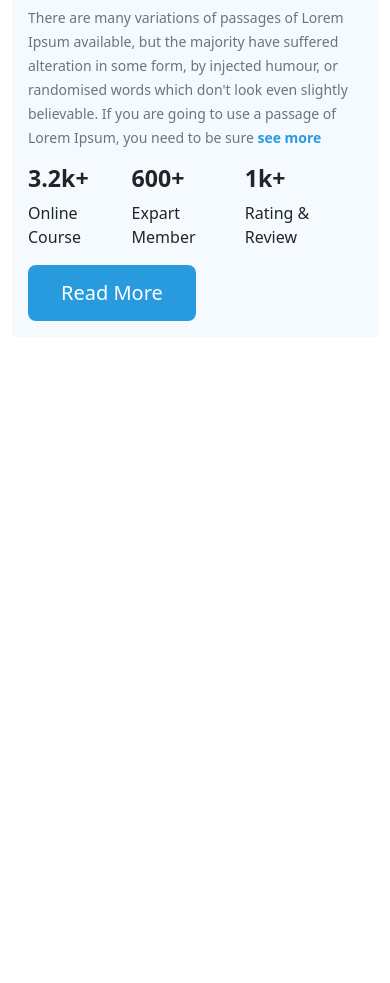
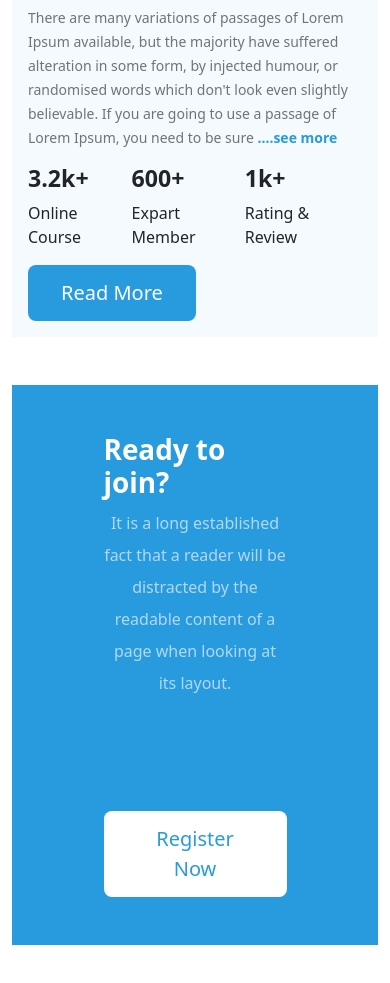
Before and after one commit to Alok52682/Assignment-3, a plain HTML site: page index.html in a window 390 px wide. Shown: the part 3220-4203 px from the top of the page. Before the commit the page ends 3605 px from the top, so only its background shows below. Drawn offline with nearby package versions, Linux system fonts and the light colour scheme.

Commit message:
register section added

```diff
--- a/index.html
+++ b/index.html
@@ -252,7 +252,7 @@
         </section>
         <!-- Popular courses end  -->
         <!-- Institute Explore part start  -->
-        <section class="institute-explore-bg">
+        <section class="institute-explore-bg mb-5">
             <div class="d-flex flex-column flex-md-row">
                 <div class="w-100 w-md-50">
                     <img src="images/working.png" class=" w-100" alt="">
@@ -264,7 +264,8 @@
                                 but the majority have suffered alteration in some form, by injected humour, or
                                 randomised words which don't look even slightly believable. If you are going to use a
                                 passage of Lorem Ipsum, you need to be sure <a
-                                    class="text-decoration-none main-color fw-bold d-xl-none">see more</a></small></p>
+                                    class="text-decoration-none main-color fw-bold d-xl-none">....see more</a></small>
+                        </p>
                         <p class="text-secondary d-none d-xl-block"><small>Anything embarrassing hidden in the middle of
                                 text. All the
                                 Lorem Ipsum generators on the Internet tend to repeat predefined.</small></p>
@@ -291,6 +292,47 @@
             </div>
         </section>
         <!-- Institute Explore part End   -->
+        <!-- Join section starts  -->
+        <section class="join-bg d-flex flex-column flex-xl-row justify-content-center align-items-center my-5">
+            <div
+                class="w-50 d-flex flex-column justify-content-center justify-content-xl-start align-items-center align-items-xl-start m-5">
+                <h1 class="fs-1 fw-bolder text-white">Ready to join?</h1>
+                <p class="lh-lg small-text-color text-center text-xl-start">It is a long established fact that a reader
+                    will be distracted
+                    by the readable
+                    content of a
+                    page when looking at its layout.</p>
+            </div>
+            <div class="w-50 m-5 d-flex justify-content-center justify-content-xl-end">
+                <!-- Button trigger modal -->
+                <button type="button" class="reg-btn" data-bs-toggle="modal" data-bs-target="#exampleModal">
+                    Register Now
+                </button>
+
+                <!-- Modal -->
+                <div class="modal fade" id="exampleModal" tabindex="-1" aria-labelledby="exampleModalLabel"
+                    aria-hidden="true">
+                    <div class="modal-dialog">
+                        <div class="modal-content">
+                            <div class="modal-header">
+                                <h5 class="modal-title" id="exampleModalLabel">Please drop your information</h5>
+                                <button type="button" class="btn-close" data-bs-dismiss="modal"
+                                    aria-label="Close"></button>
+                            </div>
+                            <div class="modal-body">
+                                <input type="email" class="input-box w-100 p-2" placeholder="Enter your email" name=""
+                                    id="">
+                            </div>
+                            <div class="modal-footer">
+                                <button type="reset" class="button" data-bs-dismiss="modal"> reset</button>
+                                <button type="submit" class="button">Submit</button>
+                            </div>
+                        </div>
+                    </div>
+                </div>
+            </div>
+        </section>
+        <!-- Join section end  -->
 
     </main>
 </body>
--- a/style.css
+++ b/style.css
@@ -27,3 +27,21 @@
 .institute-explore-bg {
     background-color: #f4fafd;
 }
+
+/* join section  */
+.join-bg {
+    background-color: #289bde;
+}
+
+.reg-btn {
+    color: #289bde;
+    background-color: white;
+    font-size: 20px;
+    padding: 13px 33px;
+    border: none;
+    border-radius: 8px;
+}
+
+.small-text-color {
+    color: #b3d7f6;
+}
```
